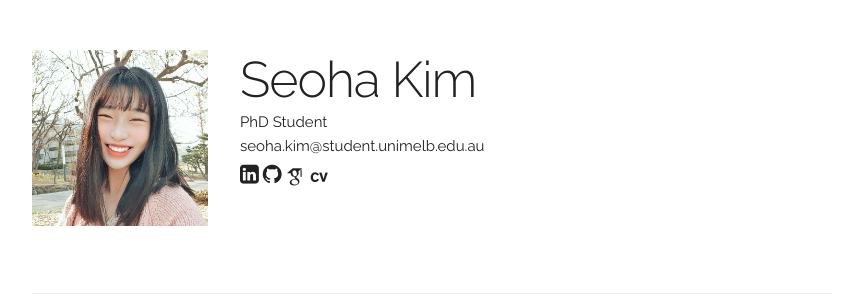
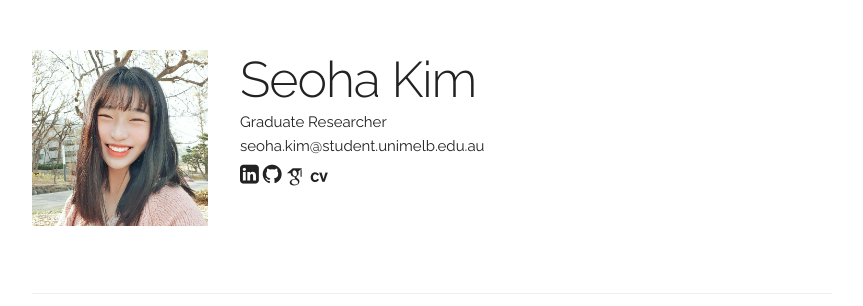
Before and after one commit to seoha-kim/seoha-kim.github.io, a Jekyll site: the page built from index.html, in a window 1280 px wide and 900 px high. Shown: the top 306 px of the window, without its empty margins (208-1071 px from the left). Built offline with Jekyll 4.4.1, drawn with Linux system fonts in a browser that asks for light colours; some web fonts are replaced.

Commit message:
Update title from 'PhD Student' to 'Graduate Researcher'

```diff
--- a/_data/main_info.yaml
+++ b/_data/main_info.yaml
@@ -1,5 +1,5 @@
 name: "Seoha Kim"
-title: "PhD Student"
+title: "Graduate Researcher"
 email: "seoha.kim@student.unimelb.edu.au"
 profile_pic: "/assets/profile-pics/seoha.jpg"
 linkedin: "https://www.linkedin.com/in/kseoha7"
```
